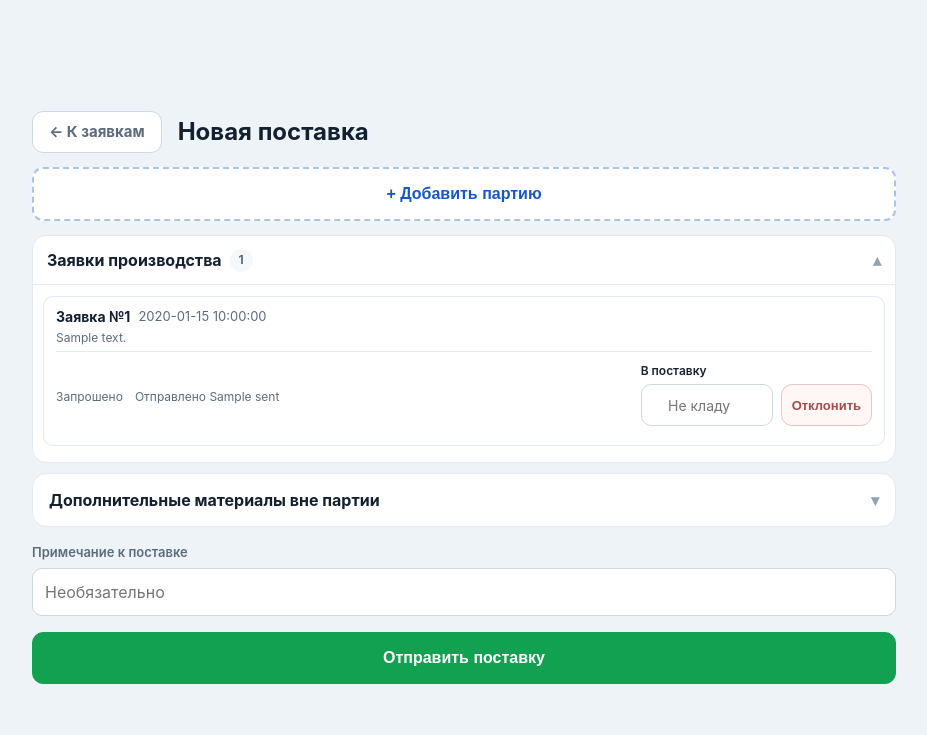
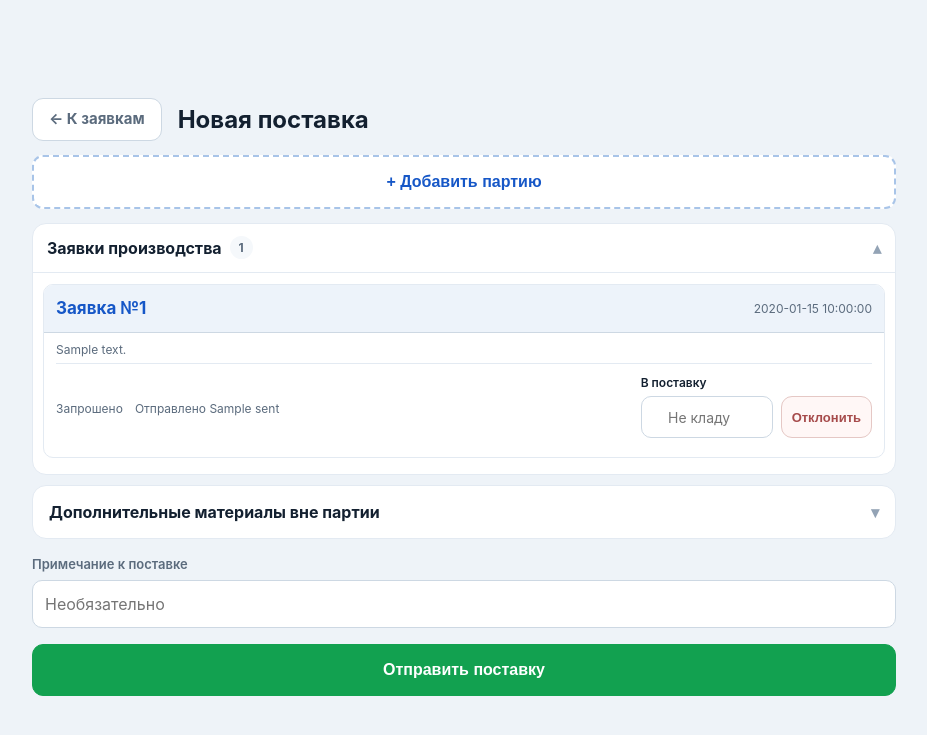
Before and after one commit to veselo2903/jail, a Python web app: template templates/supply_new.html in a window 1280 px wide, after a click that opens the changed part. Shown: the top 735 px of the page, without its empty margins (176-1103 px from the left). Run offline with Jinja, Linux system fonts and the light colour scheme; the template is opened without the code that fills it: most values are stand-ins (such as "Sample title", 1, 10 or a date in 2020).

Commit message:
Separate incoming request headers from their contents

```diff
--- a/templates/supply_new.html
+++ b/templates/supply_new.html
@@ -115,11 +115,12 @@
 .sklad-incoming-count{display:inline-flex;align-items:center;justify-content:center;min-width:23px;height:23px;padding:0 6px;border-radius:999px;background:var(--surface2);color:var(--muted);font-size:12px}
 .sklad-incoming-content{padding:4px 10px 9px}
 .supply-request{padding:9px 12px;margin:7px 0;box-shadow:none;border-radius:10px}
-.supply-request-head{display:flex;align-items:center;gap:8px;flex-wrap:wrap;font-size:14px}
-.supply-request-date{margin-left:auto;font-size:12px}
-.sklad-supply-request-note{margin:2px 0 4px;font-size:12px}
+.supply-request-head{display:flex;align-items:center;gap:8px;flex-wrap:wrap;margin:-9px -12px 0;padding:11px 12px;border-bottom:1px solid var(--line2);border-radius:9px 9px 0 0;background:#edf3fa;font-size:14px}
+.supply-request-head>b{font-size:17px;font-weight:750;color:var(--blue-d)}
+.sklad-supply-request-date{margin-left:auto;font-size:12px;color:var(--muted)}
+.sklad-supply-request-note{margin:8px 0 4px;font-size:12px}
 .supply-item{display:grid;grid-template-columns:minmax(0,1fr) auto;align-items:center;gap:14px;padding:10px 0;border-top:1px solid var(--line)}
-.supply-request-head+.supply-item{margin-top:6px}
+.supply-request-head+.supply-item{border-top:0}
 .sklad-supply-item-text{min-width:0;overflow-wrap:anywhere}
 .sklad-supply-item-name{font-size:14px;color:var(--ink)}
 .sklad-supply-item-note{margin-top:3px;font-size:12px;color:var(--muted)}
@@ -177,6 +178,7 @@
  .supply-item{grid-template-columns:minmax(0,1fr);gap:8px}
  .sklad-supply-item-actions{width:100%}.sklad-supply-quantity-field{flex:1;width:auto;min-width:110px}
  .supply-request{padding:8px}.sklad-incoming-content{padding:3px 6px 7px}
+ .supply-request-head{margin:-8px -8px 0;padding:10px 8px}
  .sklad-party-fields{grid-template-columns:1fr 1fr}.sklad-party-fields>div:last-child{grid-column:1 / -1}
  .shipment-extra-row{grid-template-columns:minmax(0,1fr) 78px 48px}
  .shipment-extra-row>div:first-child{grid-column:1 / -1}
```
Also changed, not shown: 1 other file.
